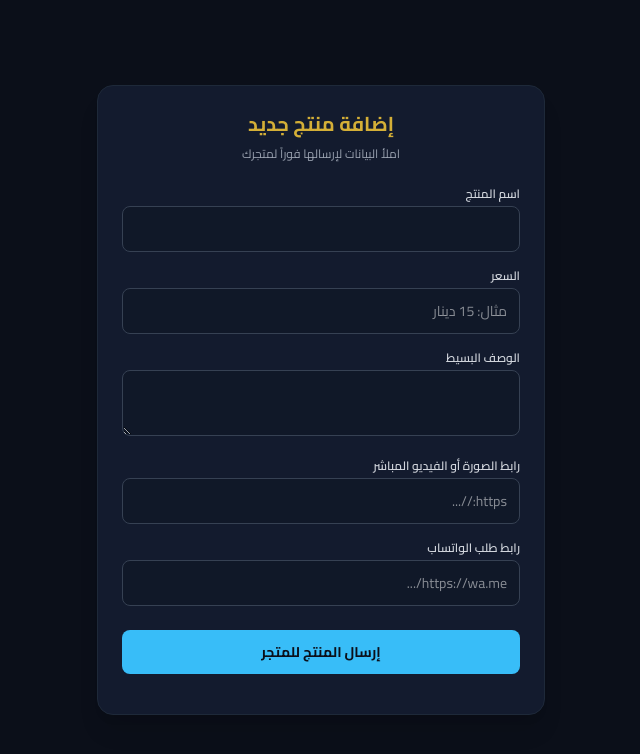
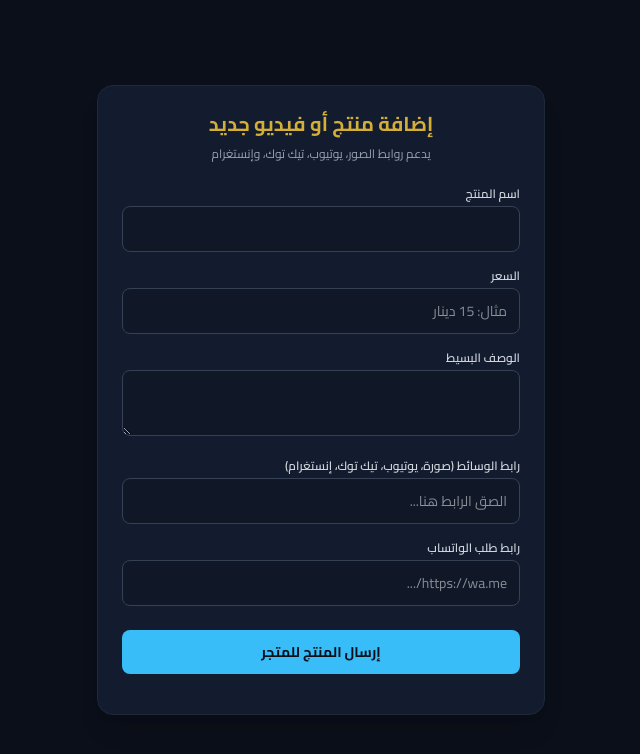
Before and after one commit to kitre14234478/Scorpion.Store-, a plain HTML site: page admin.html in a window 1280 px wide. Shown: the whole page, without its empty margins (319-959 px from the left). Drawn offline with nearby package versions, Linux system fonts and the light colour scheme.

Commit message:
Update product form labels and placeholders

```diff
--- a/admin.html
+++ b/admin.html
@@ -14,8 +14,8 @@
 <body class="min-h-screen flex items-center justify-center p-4">
 
     <div class="bg-[#131B2E] border border-gray-800 p-6 rounded-2xl w-full max-w-md shadow-xl">
-        <h1 class="text-xl font-bold text-center gold-accent mb-2">إضافة منتج جديد</h1>
-        <p class="text-xs text-center text-gray-400 mb-6">املأ البيانات لإرسالها فوراً لمتجرك</p>
+        <h1 class="text-xl font-bold text-center gold-accent mb-2">إضافة منتج أو فيديو جديد</h1>
+        <p class="text-xs text-center text-gray-400 mb-6">يدعم روابط الصور، يوتيوب، تيك توك، وإنستغرام</p>
 
         <form id="productForm" class="space-y-4">
             <div>
@@ -31,8 +31,8 @@
                 <textarea id="desc" rows="2" class="w-full bg-gray-900 border border-gray-700 rounded-lg p-3 text-sm text-white focus:outline-none focus:border-[#38BDF8]"></textarea>
             </div>
             <div>
-                <label class="block text-xs font-semibold mb-1 text-gray-300">رابط الصورة أو الفيديو المباشر</label>
-                <input type="url" id="media" required class="w-full bg-gray-900 border border-gray-700 rounded-lg p-3 text-sm text-white focus:outline-none focus:border-[#38BDF8]" placeholder="https://...">
+                <label class="block text-xs font-semibold mb-1 text-gray-300">رابط الوسائط (صورة، يوتيوب، تيك توك، إنستغرام)</label>
+                <input type="url" id="media" required class="w-full bg-gray-900 border border-gray-700 rounded-lg p-3 text-sm text-white focus:outline-none focus:border-[#38BDF8]" placeholder="الصق الرابط هنا...">
             </div>
             <div>
                 <label class="block text-xs font-semibold mb-1 text-gray-300">رابط طلب الواتساب</label>
```
